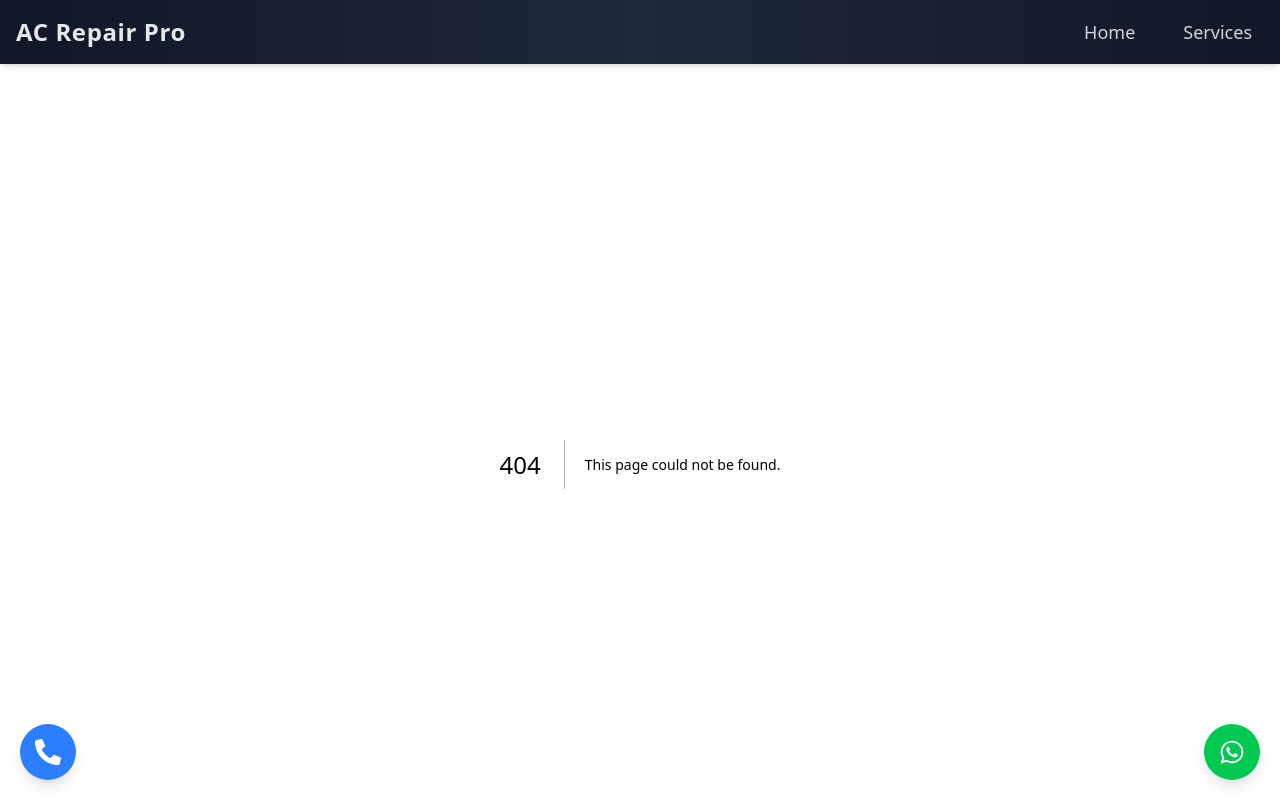
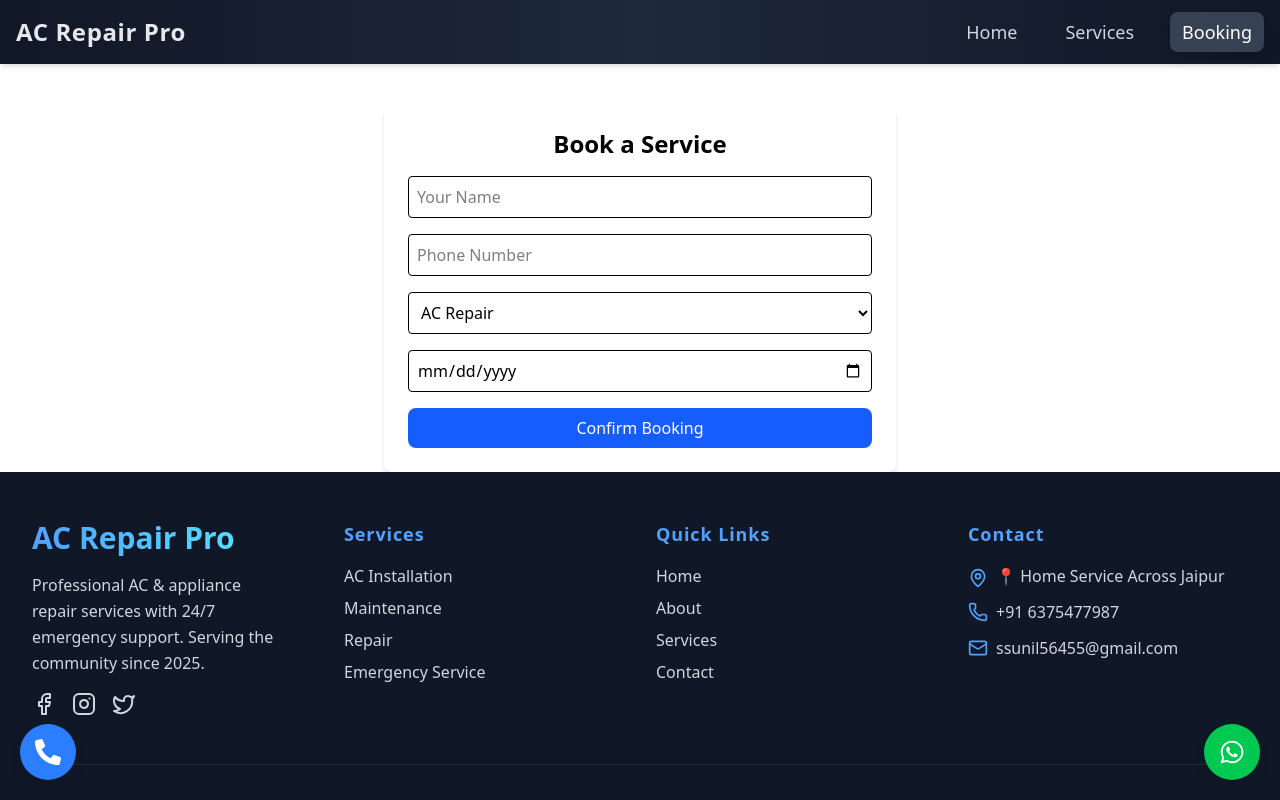
Before and after one commit to MR-SHIV-SHARMA/shiv_shakti_in_nextjs, a Next.js app: page /booking in a window 1280 px wide. Before the commit this address had no page. Shown: the top 800 px of the page. Built offline with nearby package versions, Linux system fonts and the light colour scheme.

Commit message:
Add booking functionality with form and API integration

```diff
--- a/package.json
+++ b/package.json
@@ -9,8 +9,10 @@
     "lint": "next lint"
   },
   "dependencies": {
+    "dotenv": "^16.4.7",
     "framer-motion": "^12.4.10",
     "lucide-react": "^0.477.0",
+    "mongoose": "^8.12.1",
     "next": "15.2.1",
     "postcss": "^8.5.3",
     "react": "^19.0.0",
--- /dev/null
+++ b/src/app/api/booking/route.js
@@ -0,0 +1,16 @@
+import { connectDB } from "@/app/api/lib/db";
+import Booking from "@/app/api/models/Booking";
+
+export async function POST(req) {
+  try {
+    await connectDB();
+    const data = await req.json();
+
+    const newBooking = await Booking.create(data);
+
+    return Response.json({ success: true, message: "Booking Confirmed!", booking: newBooking });
+  } catch (error) {
+    console.error("Error saving booking:", error);
+    return Response.json({ success: false, message: "Error processing booking" }, { status: 500 });
+  }
+}
--- /dev/null
+++ b/src/app/api/lib/db.js
@@ -0,0 +1,23 @@
+import mongoose from "mongoose";
+
+const MONGODB_URI = process.env.MONGODB_URI;
+
+if (!MONGODB_URI) {
+  throw new Error("❌ MONGODB_URI is missing in .env file");
+}
+
+let cached = global.mongoose || { conn: null, promise: null };
+
+export async function connectDB() {
+  if (cached.conn) return cached.conn;
+
+  if (!cached.promise) {
+    cached.promise = mongoose
+      .connect(MONGODB_URI, { useNewUrlParser: true, useUnifiedTopology: true })
+      .then((mongoose) => mongoose);
+  }
+
+  cached.conn = await cached.promise;
+  console.log("✅ MongoDB Connected!");
+  return cached.conn;
+}
--- /dev/null
+++ b/src/app/api/models/Booking.js
@@ -0,0 +1,13 @@
+import mongoose from "mongoose";
+
+const BookingSchema = new mongoose.Schema(
+  {
+    name: { type: String, required: true },
+    phone: { type: String, required: true },
+    service: { type: String, required: true },
+    date: { type: String, required: true },
+  },
+  { timestamps: true }
+);
+
+export default mongoose.models.Booking || mongoose.model("Booking", BookingSchema);
--- /dev/null
+++ b/src/app/booking/page.jsx
@@ -0,0 +1,97 @@
+"use client";
+import { useState } from "react";
+
+export default function BookingPage() {
+  const [formData, setFormData] = useState({
+    name: "",
+    phone: "",
+    service: "AC Repair",
+    date: "",
+  });
+
+  const [loading, setLoading] = useState(false);
+  const [message, setMessage] = useState("");
+
+  const handleChange = (e) => {
+    setFormData({ ...formData, [e.target.name]: e.target.value });
+  };
+
+  const handleSubmit = async (e) => {
+    e.preventDefault();
+    setLoading(true);
+    setMessage("");
+
+    try {
+      const res = await fetch("/api/booking", {
+        method: "POST",
+        headers: { "Content-Type": "application/json" },
+        body: JSON.stringify(formData),
+      });
+
+      const data = await res.json();
+      if (res.ok) {
+        setMessage("✅ Booking Confirmed! We will contact you soon.");
+        setFormData({ name: "", phone: "", service: "AC Repair", date: "" });
+      } else {
+        setMessage("❌ Booking Failed. Please try again.");
+      }
+    } catch (error) {
+      setMessage("❌ Error submitting form.");
+    }
+
+    setLoading(false);
+  };
+
+  return (
+    <div className="max-w-lg mx-auto p-6 bg-white shadow-md rounded-lg mt-10">
+      <h2 className="text-2xl font-bold text-center mb-4">Book a Service</h2>
+      <form onSubmit={handleSubmit} className="space-y-4">
+        <input
+          type="text"
+          name="name"
+          placeholder="Your Name"
+          value={formData.name}
+          onChange={handleChange}
+          required
+          className="w-full p-2 border rounded"
+        />
+        <input
+          type="tel"
+          name="phone"
+          placeholder="Phone Number"
+          value={formData.phone}
+          onChange={handleChange}
+          required
+          className="w-full p-2 border rounded"
+        />
+        <select
+          name="service"
+          value={formData.service}
+          onChange={handleChange}
+          className="w-full p-2 border rounded"
+        >
+          <option value="AC Repair">AC Repair</option>
+          <option value="Refrigerator Repair">Refrigerator Repair</option>
+          <option value="Washing Machine Repair">Washing Machine Repair</option>
+          <option value="TV Repair">TV Repair</option>
+        </select>
+        <input
+          type="date"
+          name="date"
+          value={formData.date}
+          onChange={handleChange}
+          required
+          className="w-full p-2 border rounded"
+        />
+        <button
+          type="submit"
+          className="w-full bg-blue-600 text-white py-2 rounded-lg hover:bg-blue-700 transition"
+          disabled={loading}
+        >
+          {loading ? "Booking..." : "Confirm Booking"}
+        </button>
+      </form>
+      {message && <p className="text-center mt-4">{message}</p>}
+    </div>
+  );
+}
--- a/src/components/Navbar.jsx
+++ b/src/components/Navbar.jsx
@@ -16,7 +16,7 @@ export default function Navbar() {
     setIsOpen(false);
   }, [pathname]);
 
-  const menuItems = ["Home", "Services"];
+  const menuItems = ["Home", "Services", "Booking"];
 
   return (
     <nav className="bg-gradient-to-r from-gray-900 via-gray-800 to-gray-900 text-white shadow-md sticky top-0 left-0 w-full z-50">
--- /dev/null
+++ b/src/components/booking.jsx
@@ -0,0 +1,97 @@
+"use client";
+import { useState } from "react";
+
+export default function BookingPage() {
+  const [formData, setFormData] = useState({
+    name: "",
+    phone: "",
+    service: "AC Repair",
+    date: "",
+  });
+
+  const [loading, setLoading] = useState(false);
+  const [message, setMessage] = useState("");
+
+  const handleChange = (e) => {
+    setFormData({ ...formData, [e.target.name]: e.target.value });
+  };
+
+  const handleSubmit = async (e) => {
+    e.preventDefault();
+    setLoading(true);
+    setMessage("");
+
+    try {
+      const res = await fetch("/api/booking", {
+        method: "POST",
+        headers: { "Content-Type": "application/json" },
+        body: JSON.stringify(formData),
+      });
+
+      const data = await res.json();
+      if (res.ok) {
+        setMessage("✅ Booking Confirmed! We will contact you soon.");
+        setFormData({ name: "", phone: "", service: "AC Repair", date: "" });
+      } else {
+        setMessage("❌ Booking Failed. Please try again.");
+      }
+    } catch (error) {
+      setMessage("❌ Error submitting form.");
+    }
+
+    setLoading(false);
+  };
+
+  return (
+    <div className="max-w-lg mx-auto p-6 bg-white shadow-md rounded-lg mt-10">
+      <h2 className="text-2xl font-bold text-center mb-4">Book a Service</h2>
+      <form onSubmit={handleSubmit} className="space-y-4">
+        <input
+          type="text"
+          name="name"
+          placeholder="Your Name"
+          value={formData.name}
+          onChange={handleChange}
+          required
+          className="w-full p-2 border rounded"
+        />
+        <input
+          type="tel"
+          name="phone"
+          placeholder="Phone Number"
+          value={formData.phone}
+          onChange={handleChange}
+          required
+          className="w-full p-2 border rounded"
+        />
+        <select
+          name="service"
+          value={formData.service}
+          onChange={handleChange}
+          className="w-full p-2 border rounded"
+        >
+          <option value="AC Repair">AC Repair</option>
+          <option value="Refrigerator Repair">Refrigerator Repair</option>
+          <option value="Washing Machine Repair">Washing Machine Repair</option>
+          <option value="TV Repair">TV Repair</option>
+        </select>
+        <input
+          type="date"
+          name="date"
+          value={formData.date}
+          onChange={handleChange}
+          required
+          className="w-full p-2 border rounded"
+        />
+        <button
+          type="submit"
+          className="w-full bg-blue-600 text-white py-2 rounded-lg hover:bg-blue-700 transition"
+          disabled={loading}
+        >
+          {loading ? "Booking..." : "Confirm Booking"}
+        </button>
+      </form>
+      {message && <p className="text-center mt-4">{message}</p>}
+    </div>
+  );
+}
```
Also changed, not shown: 1 other file (tests, documents, lock files or other folders).
